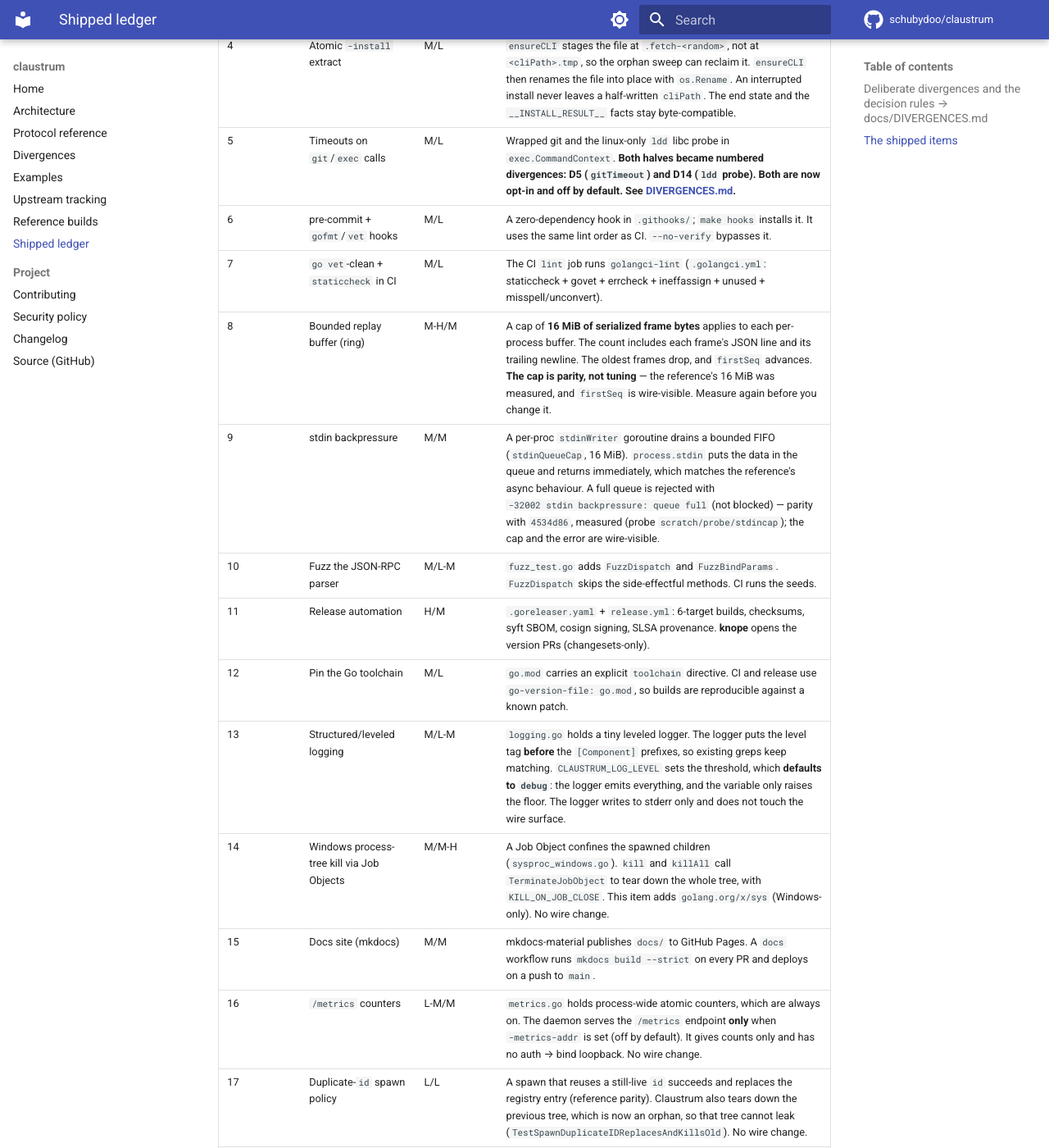
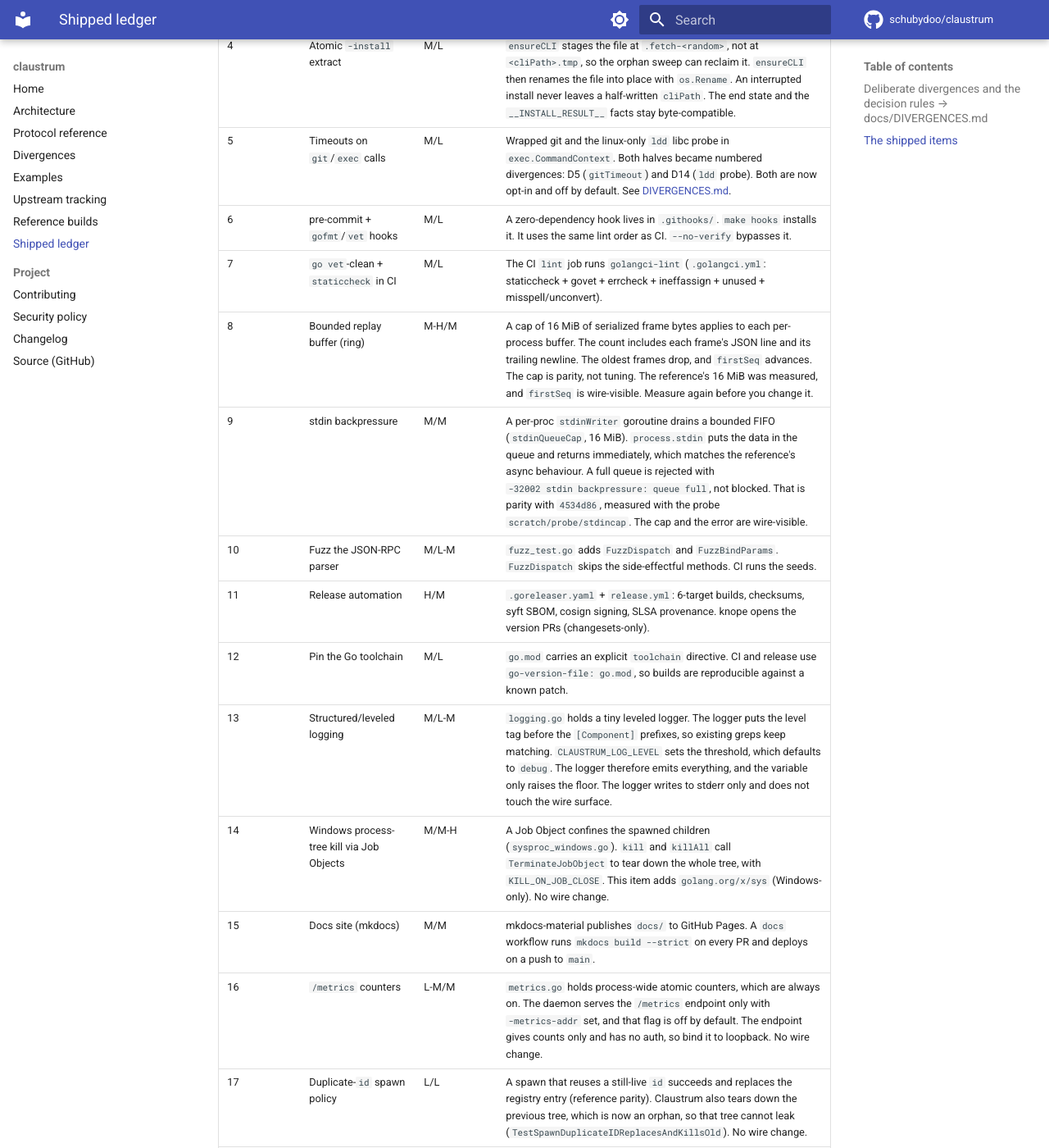
Before and after one commit to schubydoo/claustrum, an MkDocs documentation site: the page built from docs/IMPROVEMENTS.md, in a window 1280 px wide and 1400 px high, scrolled down 1044 px. Shown: the whole window at 82% size. Built offline with MkDocs 1.6.1 and Material for MkDocs 9.7.7, drawn with Linux system fonts in a browser that asks for light colours; comment, search, counter and statistics services are not loaded; some of the changed text lies outside the part shown.

Commit message:
docs: rewrite docs/IMPROVEMENTS.md in simple English
Co-Authored-By: Claude Fable 5.1 <noreply@anthropic.com>

```diff
--- a/docs/IMPROVEMENTS.md
+++ b/docs/IMPROVEMENTS.md
@@ -2,19 +2,19 @@
 
 This document records the completed hardening work on claustrum: the CI, test,
 release, and safety items that changed the daemon from a bare reimplementation
-into a maintained drop-in. Every item here is **done**. This document is
+into a maintained drop-in. Every item here is done. This document is
 history, not a backlog.
 
-Most of this work is **wire-neutral**. It changes tooling, tests, or OS-level
+Most of this work is wire-neutral. It changes tooling, tests, or OS-level
 behaviour, but it does not change a JSON-RPC frame. The exceptions are the items
 that knowingly make a frame or a behaviour different from the reference daemon.
-Those items are the numbered **deliberate divergences** (D1-D17) and the
-**client-driven extensions** (CT-1..CT-5). They no longer live here.
+Those items are the numbered deliberate divergences (D1-D17) and the
+client-driven extensions (CT-1..CT-5). They no longer live here.
 
 ## Deliberate divergences and the decision rules → docs/DIVERGENCES.md
 
-The divergence catalog and **THE RULE** now live in their own canonical home:
-**[DIVERGENCES.md](DIVERGENCES.md)**. The catalog holds D1-D17 and CT-1..CT-5.
+The divergence catalog and THE RULE now live in their own canonical home,
+[DIVERGENCES.md](DIVERGENCES.md). The catalog holds D1-D17 and CT-1..CT-5.
 Each entry gives its default, how to activate it, why it exists, and its reopen
 trigger. THE RULE is the four-rule, clause-(a)/(b)/(c) standard, and every
 divergence is judged against it. A contributor needs two things most: the
@@ -37,32 +37,32 @@ split condensed the full measurement and correction notes out of this table.
 | 2 | In-repo Go test suite | H/M | `harness_test.go` and the integration suites boot the daemon on a temp socket. They assert each method's frames over the real wire. Thus CI gates compatibility without the reference binary. |
 | 3 | Golden-frame fixtures | H/M | The tests assert `testdata/socket_*.golden.json` byte-equal. To regenerate them, run `go test -run Socket -update`. |
 | 4 | Atomic `-install` extract | M/L | `ensureCLI` stages the file at `.fetch-<random>`, not at `<cliPath>.tmp`, so the orphan sweep can reclaim it. `ensureCLI` then renames the file into place with `os.Rename`. An interrupted install never leaves a half-written `cliPath`. The end state and the `__INSTALL_RESULT__` facts stay byte-compatible. |
-| 5 | Timeouts on `git`/`exec` calls | M/L | Wrapped git and the linux-only `ldd` libc probe in `exec.CommandContext`. **Both halves became numbered divergences: D5 (`gitTimeout`) and D14 (`ldd` probe). Both are now opt-in and off by default. See [DIVERGENCES.md](DIVERGENCES.md).** |
-| 6 | pre-commit + `gofmt`/`vet` hooks | M/L | A zero-dependency hook in `.githooks/`; `make hooks` installs it. It uses the same lint order as CI. `--no-verify` bypasses it. |
+| 5 | Timeouts on `git`/`exec` calls | M/L | Wrapped git and the linux-only `ldd` libc probe in `exec.CommandContext`. Both halves became numbered divergences: D5 (`gitTimeout`) and D14 (`ldd` probe). Both are now opt-in and off by default. See [DIVERGENCES.md](DIVERGENCES.md). |
+| 6 | pre-commit + `gofmt`/`vet` hooks | M/L | A zero-dependency hook lives in `.githooks/`. `make hooks` installs it. It uses the same lint order as CI. `--no-verify` bypasses it. |
 | 7 | `go vet`-clean + `staticcheck` in CI | M/L | The CI `lint` job runs `golangci-lint` (`.golangci.yml`: staticcheck + govet + errcheck + ineffassign + unused + misspell/unconvert). |
-| 8 | Bounded replay buffer (ring) | M-H/M | A cap of **16 MiB of serialized frame bytes** applies to each per-process buffer. The count includes each frame's JSON line and its trailing newline. The oldest frames drop, and `firstSeq` advances. **The cap is parity, not tuning** — the reference's 16 MiB was measured, and `firstSeq` is wire-visible. Measure again before you change it. |
-| 9 | stdin backpressure | M/M | A per-proc `stdinWriter` goroutine drains a bounded FIFO (`stdinQueueCap`, 16 MiB). `process.stdin` puts the data in the queue and returns immediately, which matches the reference's async behaviour. A full queue is rejected with `-32002 stdin backpressure: queue full` (not blocked) — parity with `4534d86`, measured (probe `scratch/probe/stdincap`); the cap and the error are wire-visible. |
+| 8 | Bounded replay buffer (ring) | M-H/M | A cap of 16 MiB of serialized frame bytes applies to each per-process buffer. The count includes each frame's JSON line and its trailing newline. The oldest frames drop, and `firstSeq` advances. The cap is parity, not tuning. The reference's 16 MiB was measured, and `firstSeq` is wire-visible. Measure again before you change it. |
+| 9 | stdin backpressure | M/M | A per-proc `stdinWriter` goroutine drains a bounded FIFO (`stdinQueueCap`, 16 MiB). `process.stdin` puts the data in the queue and returns immediately, which matches the reference's async behaviour. A full queue is rejected with `-32002 stdin backpressure: queue full`, not blocked. That is parity with `4534d86`, measured with the probe `scratch/probe/stdincap`. The cap and the error are wire-visible. |
 | 10 | Fuzz the JSON-RPC parser | M/L-M | `fuzz_test.go` adds `FuzzDispatch` and `FuzzBindParams`. `FuzzDispatch` skips the side-effectful methods. CI runs the seeds. |
-| 11 | Release automation | H/M | `.goreleaser.yaml` + `release.yml`: 6-target builds, checksums, syft SBOM, cosign signing, SLSA provenance. **knope** opens the version PRs (changesets-only). |
+| 11 | Release automation | H/M | `.goreleaser.yaml` + `release.yml`: 6-target builds, checksums, syft SBOM, cosign signing, SLSA provenance. knope opens the version PRs (changesets-only). |
 | 12 | Pin the Go toolchain | M/L | `go.mod` carries an explicit `toolchain` directive. CI and release use `go-version-file: go.mod`, so builds are reproducible against a known patch. |
-| 13 | Structured/leveled logging | M/L-M | `logging.go` holds a tiny leveled logger. The logger puts the level tag **before** the `[Component]` prefixes, so existing greps keep matching. `CLAUSTRUM_LOG_LEVEL` sets the threshold, which **defaults to `debug`**: the logger emits everything, and the variable only raises the floor. The logger writes to stderr only and does not touch the wire surface. |
+| 13 | Structured/leveled logging | M/L-M | `logging.go` holds a tiny leveled logger. The logger puts the level tag before the `[Component]` prefixes, so existing greps keep matching. `CLAUSTRUM_LOG_LEVEL` sets the threshold, which defaults to `debug`. The logger therefore emits everything, and the variable only raises the floor. The logger writes to stderr only and does not touch the wire surface. |
 | 14 | Windows process-tree kill via Job Objects | M/M-H | A Job Object confines the spawned children (`sysproc_windows.go`). `kill` and `killAll` call `TerminateJobObject` to tear down the whole tree, with `KILL_ON_JOB_CLOSE`. This item adds `golang.org/x/sys` (Windows-only). No wire change. |
 | 15 | Docs site (mkdocs) | M/M | mkdocs-material publishes `docs/` to GitHub Pages. A `docs` workflow runs `mkdocs build --strict` on every PR and deploys on a push to `main`. |
-| 16 | `/metrics` counters | L-M/M | `metrics.go` holds process-wide atomic counters, which are always on. The daemon serves the `/metrics` endpoint **only** when `-metrics-addr` is set (off by default). It gives counts only and has no auth → bind loopback. No wire change. |
+| 16 | `/metrics` counters | L-M/M | `metrics.go` holds process-wide atomic counters, which are always on. The daemon serves the `/metrics` endpoint only with `-metrics-addr` set, and that flag is off by default. The endpoint gives counts only and has no auth, so bind it to loopback. No wire change. |
 | 17 | Duplicate-`id` spawn policy | L/L | A spawn that reuses a still-live `id` succeeds and replaces the registry entry (reference parity). Claustrum also tears down the previous tree, which is now an orphan, so that tree cannot leak (`TestSpawnDuplicateIDReplacesAndKillsOld`). No wire change. |
 | 18 | Token from fd/stdin | L/L | With `-token-fd <n>`, `-serve` reads the auth token from an open descriptor, so the operator writes no token file. The parent sends the token to the detached child over an inherited pipe (`CLAUSTRUM_TOKEN_PIPE`). Additive/off-wire. |
 | 19 | Docs-site visibility/formatting pass | L/L-M | Changed the prose-heavy tables into per-item and per-method sections, so every method gets its own table-of-contents entry on the published site. Site-only. |
 | 20 | Windows CI test runner | M/M | Added a `windows-latest` leg to the test matrix. The stdlib helper-process pattern (`helperproc_test.go`, `CLAUSTRUM_TEST_HELPER`) replaced the Unix fixtures, so the streamed bytes stay byte-identical on every operating system. `TestSocketFilesBattery` skips on Windows, because its golden pins a Unix mode string. |
 | 21 | Exited-child group-kill guard + LIVED-mutant triage | S/S | `kill`, `killAll`, and the duplicate-id replace now skip the children that already exited, so the daemon cannot SIGKILL a recycled pgid (Unix). [PROTOCOL.md](PROTOCOL.md) records this at `process.kill`. A mutant triage after the run closed 5 real assertion gaps. |
 | 22 | Spawn/exec syscall hardening | S/S | A `strace -f` differential found two syscall-level divergences. Claustrum keeps both on purpose, because claustrum is the safer side. First, `git.*` runs `git -C <repo>`: the daemon never calls `chdir`, so concurrent requests do not race. Second, `process.kill` signals the whole process group. The frames are byte-identical. |
-| 23 | Recover from handler panics | M/S | The per-request goroutine wraps dispatch in `defer recover()`, so a handler panic no longer stops the whole daemon. The reply (`-32603 "recovered panic: <v>"`) is **claustrum's own and is NOT a parity claim** — the path is unreachable, so no client can observe it. The recover applies to dispatch only, and under a panic it emits no frame for `server.shutdown` (whose normal `{"ok":true}` reply comes from the dispatch path, not the recover). |
+| 23 | Recover from handler panics | M/S | The per-request goroutine wraps dispatch in `defer recover()`, so a handler panic no longer stops the whole daemon. The reply (`-32603 "recovered panic: <v>"`) is claustrum's own, and it is NOT a parity claim. The path is unreachable, so no client can observe it. The recover applies to dispatch only. Under a panic it emits no frame for `server.shutdown`. That method's normal `{"ok":true}` reply comes from the dispatch path, not from the recover. |
 
 ---
 
-*Footnote — the "496/496" figure.* Older records quote a battery result of
-"496/496 frames". That figure is **historical and not reproducible**, for three
-reasons. Its unit is not the unit the harness counts today: a reconstruction
-puts the unit at output lines, not frames. The June 2026 harness that produced
-the figure was overwritten. The battery also grew after that date.
-**Count again at the time of writing. Do not quote any figure.** The parked
+*Footnote on the "496/496" figure.* Older records quote a battery result of
+"496/496 frames". That figure is historical and not reproducible, for three
+reasons. Its unit is not the unit that the test rig counts today. A
+reconstruction puts the unit at output lines, not frames. The June 2026 test rig
+that produced the figure was overwritten. The battery also grew after that date.
+Count again at the time of writing. Do not quote any figure. The parked
 forensics hold the full reconstruction.
```
